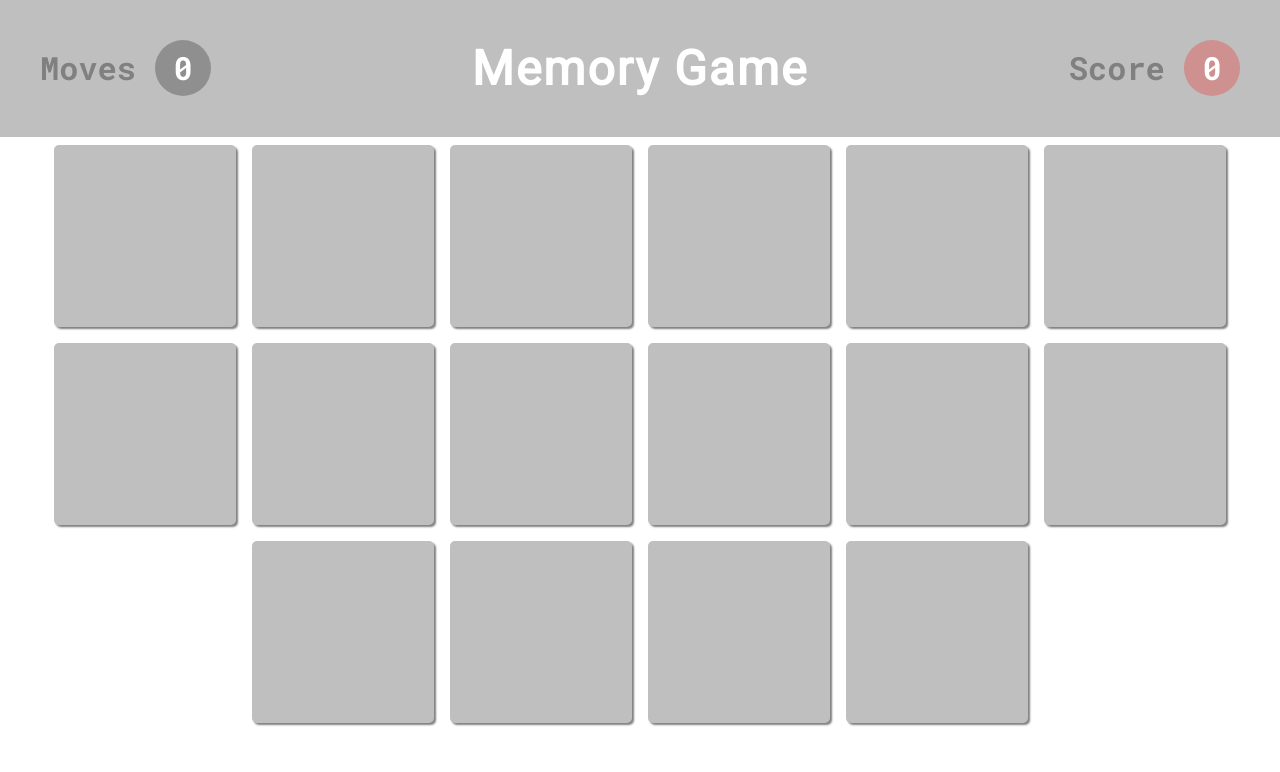
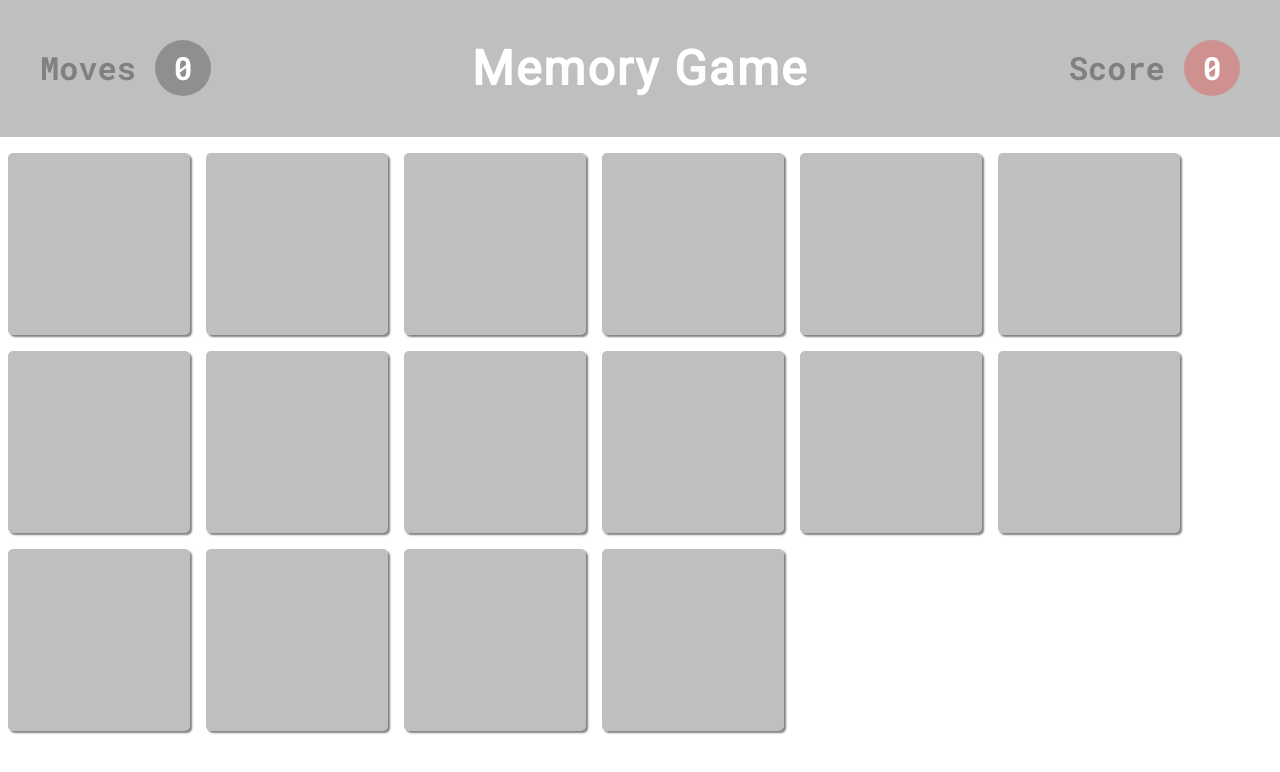
Before and after one commit to antonijak/memory-game, a React (Create React App) app: page / in a window 1280 px wide. Shown: the top 772 px of the page. Built offline with nearby package versions, Linux system fonts and the light colour scheme.

Commit message:
fix/spacing

```diff
--- a/src/App.scss
+++ b/src/App.scss
@@ -38,7 +38,10 @@ $primary: rgb(191, 191, 191);
 .info {
 	width: 100%;
 	background: rgb(191, 191, 191);
-	margin: 0 auto;
+	margin: 0 auto 1rem;
+	@media (max-width: 1440px) {
+		margin-bottom: 0.5rem;
+	}
 
 	&__text {
 		padding: 2.5rem;
@@ -146,9 +149,10 @@ $primary: rgb(191, 191, 191);
 }
 
 .game {
+	width: fit-content;
+	margin: 0 auto;
 	display: flex;
 	flex-wrap: wrap;
-	justify-content: center;
 
 	&__card {
 		margin: 1rem;
```
